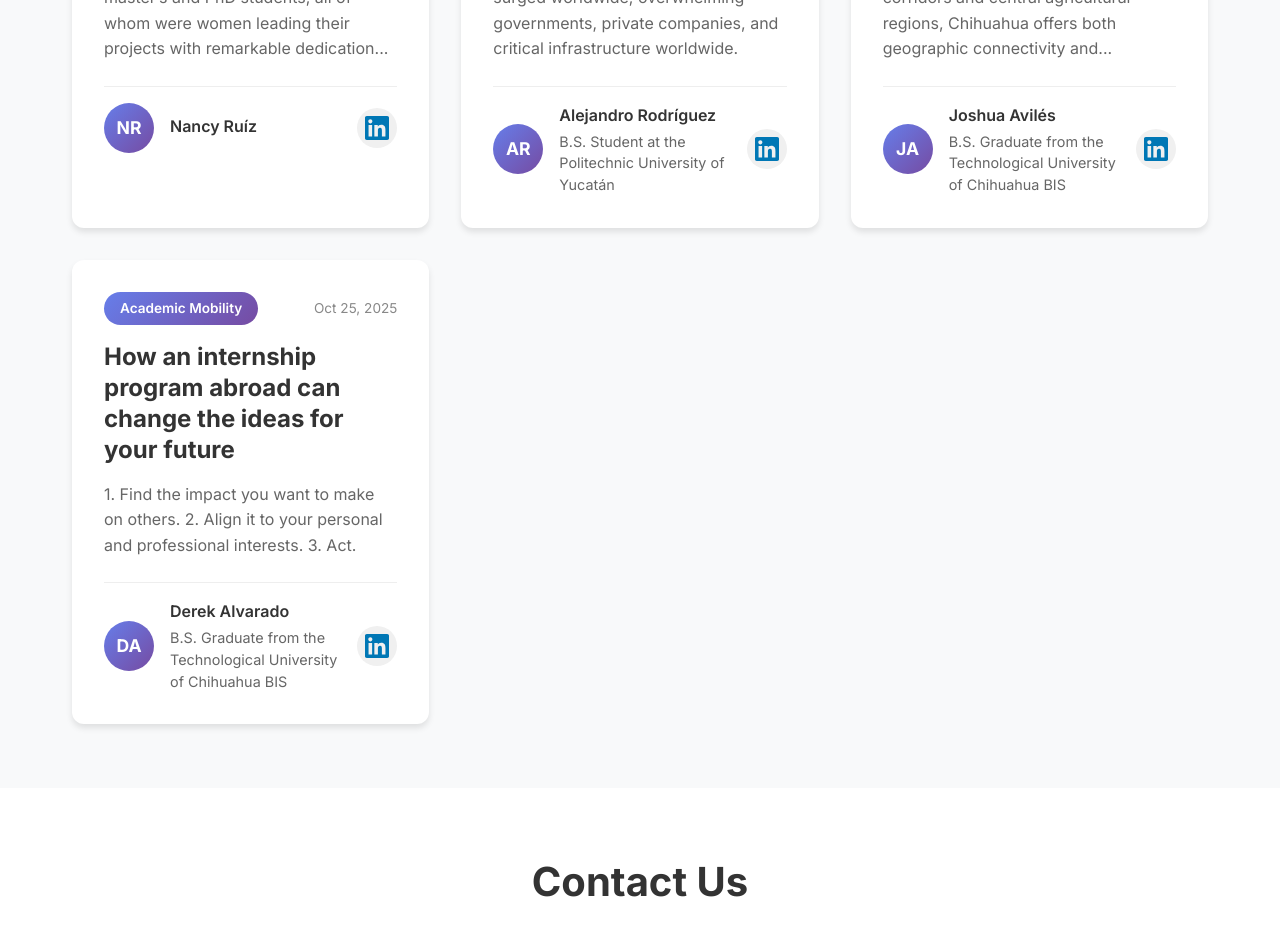
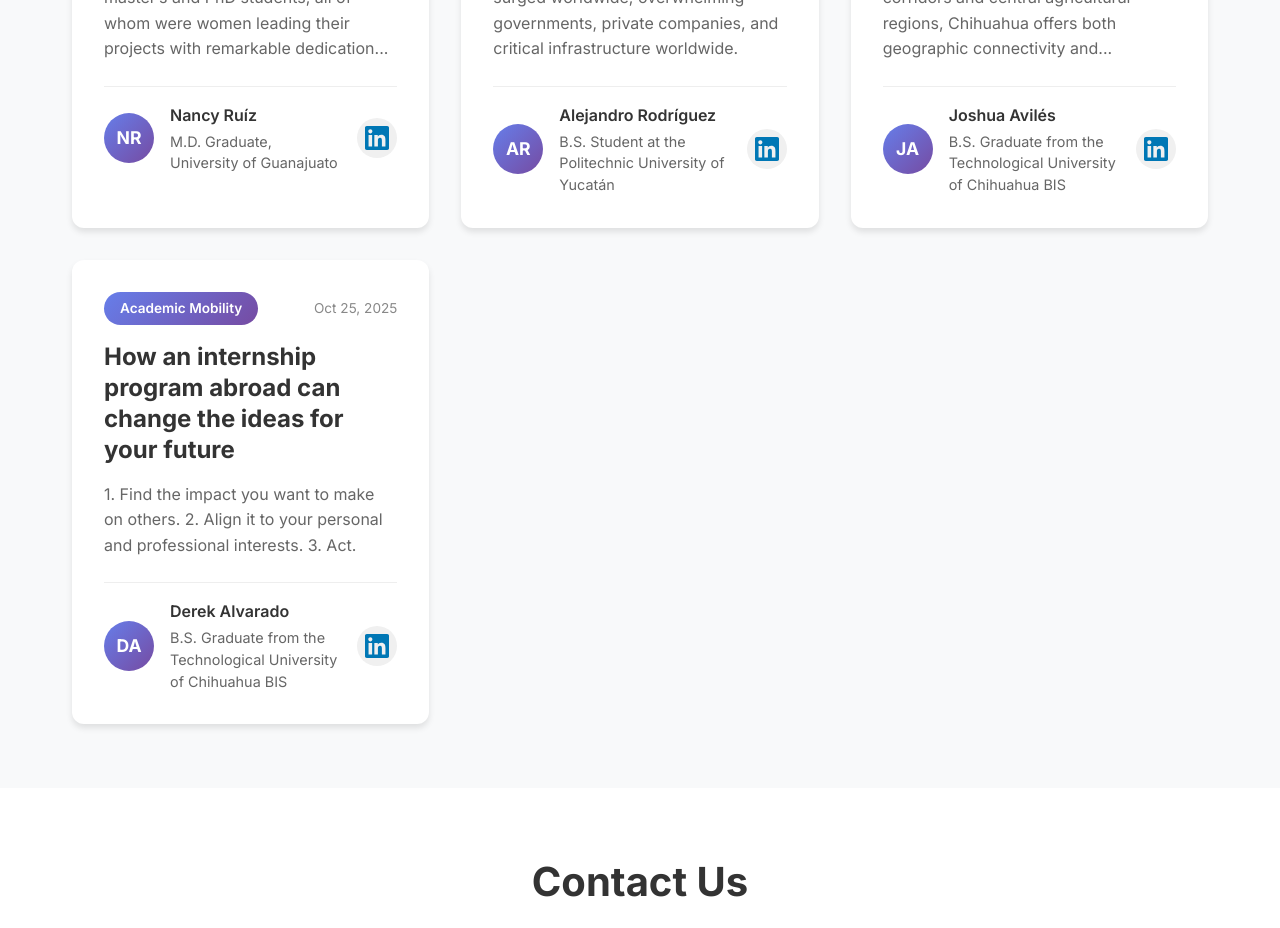
Before and after one commit to JoshuaAv07/TechTank, a React (Vite) app: page / in a window 1280 px wide. Shown: the part 1360-2288 px from the top of the page. Built offline with nearby package versions, Linux system fonts and the light colour scheme.

Commit message:
fix: Nancy's info

```diff
--- a/src/App.jsx
+++ b/src/App.jsx
@@ -175,7 +175,7 @@ const articles = [
     date: "Mar 10, 2024",
     author: {
       name: "Nancy Ruíz",
-      title: "",
+      title: "M.D. Graduate, University of Guanajuato",
       initials: "NR",
       linkedin: "https://linkedin.com/in/nancy-ruiz-dominguez"
     },
```
